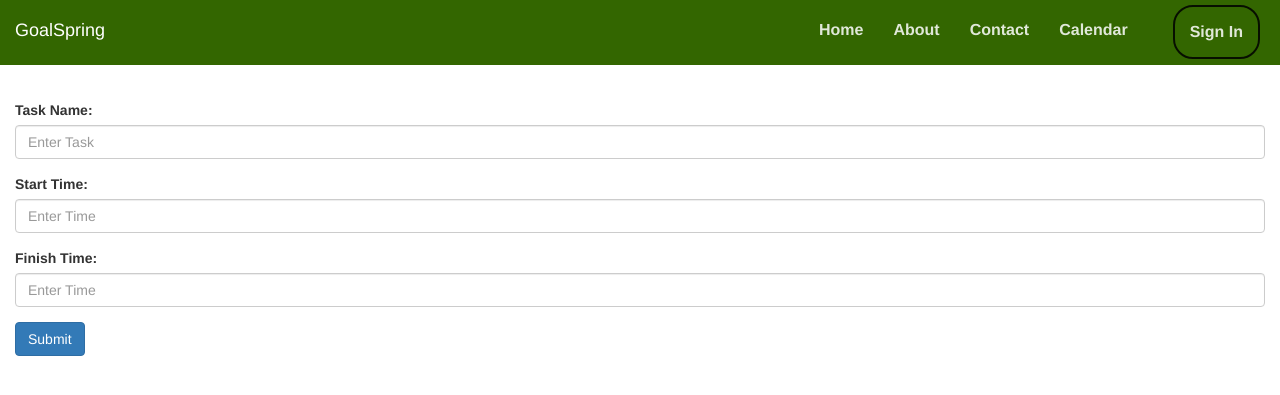
After one commit to JohnDeegs/Goalspring, a Node server app: template drafts/edit.ejs in a window 1280 px wide. The commit adds this page. Shown: the top 395 px of the page. Run offline with Node 20, Linux system fonts and the light colour scheme; the template is opened without the code that fills it, so the values that code supplies are empty; style sheets or scripts are compiled from the project's sources; some libraries are stand-ins or nearby versions.

Commit message:
CRUD almost complete

```diff
--- /dev/null
+++ b/drafts/edit.ejs
@@ -0,0 +1,85 @@
+<!-- views/profile.ejs -->
+<!doctype html>
+<html>
+<head>
+	<meta charset="utf-8">
+	<meta http-equiv="X-UA-Compatible" content="IE=edge">
+	<meta name="viewport" content="width=device-width, initial-scale=1">
+
+	<title>GoalSpring</title>
+	<script src="https://ajax.googleapis.com/ajax/libs/jquery/1.11.1/jquery.min.js"></script>
+	<script src="https://code.jquery.com/jquery-1.12.4.js"></script>
+  <script src="https://code.jquery.com/ui/1.12.1/jquery-ui.js"></script>
+	<script src="https://maxcdn.bootstrapcdn.com/bootstrap/3.2.0/js/bootstrap.min.js"></script>
+	<script src="https://cdnjs.cloudflare.com/ajax/libs/jquery-timepicker/1.10.0/jquery.timepicker.min.js"></script>
+	<script type="text/javascript" src="../profile.js"></script>
+
+	<link rel="stylesheet" href="https://maxcdn.bootstrapcdn.com/bootstrap/3.2.0/css/bootstrap.min.css">
+	<link rel="stylesheet" href="https://maxcdn.bootstrapcdn.com/font-awesome/4.6.3/css/font-awesome.min.css">
+	<link rel="stylesheet" href="https://cdnjs.cloudflare.com/ajax/libs/jquery-timepicker/1.10.0/jquery.timepicker.min.css">
+	<link rel="stylesheet" type="text/css" href="../../edit.min.css" />
+
+	<link rel="stylesheet" href="//code.jquery.com/ui/1.12.1/themes/base/jquery-ui.css">
+  <link rel="stylesheet" href="/resources/demos/style.css">
+
+</head>
+<body>
+
+	<div class="navbar navbar-fixed-top">
+		<div class="container-fluid">
+
+			<div class="navbar-header">
+				<button type="button" class="navbar-toggle" data-toggle="collapse" data-target="#mainNavBar">
+					<i class="fa fa-bars" aria-hidden="true"></i>
+				</button>
+				<a href="#" class="navbar-brand">GoalSpring</a>
+			</div>
+
+			<div class="collapse navbar-collapse">
+				<ul class="nav navbar-nav navbar-right">
+					<li class="active">
+						<a href="/">Home</a>
+					</li>
+					<li>
+						<a href="about.html">About</a>
+					</li>
+					<li>
+						<a href="contact.html">Contact</a>
+					</li>
+					<li>
+						<a href="/profile">Calendar</a>
+					</li>
+					<li>
+						<a href="/login" id="signIn">Sign In</a>
+					</li>
+				</ul>
+			</div>
+
+		</div>
+	</div>
+
+	<div class="container-fluid bg1">
+
+    <form id="editForm">
+      <div class="form-group">
+        <label for="exampleInputEmail1">Task Name:</label>
+        <input type="text" class="form-control" id="text1" aria-describedby="textHelp" placeholder="Enter Task">
+      </div>
+      <div class="form-group">
+        <label for="inputType">Start Time:</label>
+        <input type="text" class="form-control" id="text2" aria-describedby="textHelp" placeholder="Enter Time">
+      </div>
+      <div class="form-group">
+        <label for="inputType">Finish Time:</label>
+        <input type="text" class="form-control" id="text3" aria-describedby="textHelp" placeholder="Enter Time">
+      </div>
+
+      <button type="submit" class="btn btn-primary">Submit</button>
+    </form>
+
+	</div>
+
+</div>
+
+</body>
+</html>
--- a/drafts/oldcalendar2.js
+++ b/drafts/oldcalendar2.js
@@ -66,7 +66,7 @@ form.on('submit', function(e) {
   if(sCheck > fCheck){
     alert("There's no flux capacitor to take you back in time here!");
   }else{
-  $('#taskList').append('<div id="taskBlock" style="background-color: '+colors[randomColor]+';"><p>'+text+'</p><p id="smallertext">'+sTime+' - '+fTime+'</p></div>').show();
+    $('#taskList').append('<div id="taskBlock" style="background-color: '+colors[randomColor]+';"><p>'+text+'</p><p id="smallertext">'+sTime+' - '+fTime+'</p></div>').show();
   }
 
   //$('#taskFormat').append('<div id="whitespace"></div>');
--- a/package.json
+++ b/package.json
@@ -6,7 +6,8 @@
     "npm": "3.10.8"
   },
   "scripts": {
-    "start": "node ./server"
+    "start": "node ./server",
+    "dev": "nodemon server.js"
   },
   "dependencies": {
     "bcrypt-nodejs": "0.0.3",
@@ -19,6 +20,7 @@
     "http": "0.0.0",
     "morgan": "^1.6.0",
     "mysql": "^2.7.0",
+    "nodemon": "^1.11.0",
     "passport": "^0.2.2",
     "passport-local": "^1.0.0"
   }
--- /dev/null
+++ b/views/css/edit.min.css
@@ -0,0 +1 @@
+body{background-color:#fff}.navbar{background-color:#360;padding-top:5px;padding-bottom:5px}.navbar a{color:#fff;border-radius:20px}.navbar ul li a:hover{background-color:rgba(255,255,255,0.1)}#signIn{border:2px solid black;border-radius:20px;margin-right:20px;margin-left:30px}.navbar h2{font-size:40px}h1,h2,h3{font-weight:700}h1,h2{font-size:50px}h3{font-size:40px}p{font-size:22px;font-weight:350}#jumboHead{margin-top:15px}.bg1{height:100%;padding-bottom:20px}.bg1 h1{margin-top:75px}.bg1 h3{margin-top:75px}form{padding-top:100px}
--- /dev/null
+++ b/views/css/edit.scss
@@ -0,0 +1,86 @@
+/* SASS Variables */
+
+$body: #fff;
+$navcolor: #336600;
+$parasize: 18px;
+$bg2backgr: #C0C0C0;
+
+/* PALETTE */
+
+body {
+  background-color: $body;
+}
+
+/* HEADER */
+
+/* NAV BAR */
+
+.navbar{
+    background-color: $navcolor;
+    padding-top: 5px;
+    padding-bottom: 5px;
+}
+
+.navbar a {
+  color: $body;
+  border-radius: 20px;
+}
+
+.navbar ul li a:hover {
+  background-color: rgba(255, 255, 255, 0.1);
+}
+
+#signIn {
+  border: 2px solid black;
+  border-radius: 20px;
+  margin-right: 20px;
+  margin-left: 30px;
+}
+
+.navbar h2{
+  font-size: 40px;
+}
+
+/* CONTENT */
+
+h1, h2, h3{
+  font-weight: 700;
+}
+
+h1, h2{
+  font-size: 50px;
+}
+
+h3{
+  font-size: 40px;
+}
+
+p{
+  font-size: 22px;
+  font-weight: 350;
+}
+
+//bg1 specific
+
+#jumboHead {
+  margin-top: 15px;
+}
+
+.bg1 {
+  height: 100%;
+  padding-bottom: 20px;
+}
+
+.bg1 h1{
+  margin-top: 75px;
+}
+
+.bg1 h3{
+  margin-top: 75px;
+}
+
+// other content
+
+form {
+  padding-top: 100px;
+}
--- a/views/js/profile.js
+++ b/views/js/profile.js
@@ -1,28 +1,160 @@
 $(document).ready(function(){
+
 
   //if the user has no stored data for this date already, then show the modal, if not then go straight to the page
 
-  $.get("http://localhost:8080/tasks/list", function(data, status){
-    //selects the json+what i want
-    var obj = data;
-    $("#taskList").append(obj[0].name);
+  //$.get("http://localhost:8080/api/tasks/list", function(data, status){
+  //  //selects the json+what i want
+//    var obj = JSON.parse(data);
+//    console.log(obj[0].name);
+//    console.log(obj[0].id);
+//    $("#taskList").append(obj[0].name);
+//  });
+
+  //To Edit a task
+
+  $("#addBtn").click(function(){
+    $("#showForm").fadeToggle("slow");
   });
 
+  $("#editBtn").click(function(){
+
+  });
+
+  //------------------------CREATE----------------------------//
+
+  $('#text2').timepicker({ 'scrollDefault': 'now' });
+  $('#text3').timepicker({ 'scrollDefault': 'now' });
+
+  $('#submitTaskBtn').click(function() {
+
+    var sTime = $('#text2').val();
+    var fTime = $('#text3').val();
+
+    //get current date
+    var d = new Date();
+
+    //get current year
+    var year = d.getUTCFullYear();
+
+    //get current month, must add 1 for accurate reading as January is equal to 0
+    var month = d.getUTCMonth() + 1;
+
+    //get current day date
+    var day = d.getDate();
+
+    var testDate = ''+year+'-'+month+'-'+day+'';
+
+    //splits the time string into pieces, so we can select if it's "am" or "pm" later. e.g ["4",":","0","0","p","m"]
+    //selects the last two elements from this array, this will be either ["p", "m"] or ["a", "m"]
+    //joins this split array into a string for verification later "pm" or "am"
+
+    function convertTime(arg){
+      var splitString = arg.split("");
+
+      if(splitString[1] === ":"){
+        splitString.unshift("0");
+      }
+
+      var getAMorPM = splitString.slice(-2).join("");
+
+      var getJqHour = splitString.slice(0, 2).join("");
+
+      var hour = 0;
+
+      if(getAMorPM === "pm"){
+        console.log("Found pm");
+        if(getJqHour == "01"){
+          hour = 13;
+        }else if(getJqHour == "02"){
+          hour = 14;
+        }else if(getJqHour == "03"){
+          hour = 15;
+        }else if(getJqHour == "04"){
+          hour = 16;
+        }else if(getJqHour == "05"){
+          hour = 17;
+        }else if(getJqHour == "06"){
+          hour = 18;
+        }else if(getJqHour == "07"){
+          hour = 19;
+        }else if(getJqHour == "08"){
+          hour = 20;
+        }else if(getJqHour == "09"){
+          hour = 21;
+        }else if(getJqHour == "10"){
+          hour = 22;
+        }else if(getJqHour == "11"){
+          hour = 23;
+        }else if(getJqHour == "12"){
+          hour = 0;
+        }
+      }else{
+        hour = getJqHour;
+      }
+
+      //We've got the hour, so now we get the minutes of the task
+
+      var minutes = splitString.slice(3, 5).join("");
+
+      //The seconds are by default, 00 in all tasks
+
+      var seconds = "00";
+
+      //We put all of these together to insert into our MySQL timestamp
+
+      var mySqlTime = ''+testDate+' '+hour+':'+minutes+':'+seconds+'';
+
+      //return the converted time to mysql format
+
+      return mySqlTime;
+    }
+
+    var optionToString = $('#sel1 option:selected').val();
+
+    $('#text2').val(convertTime(sTime));
+    $('#text3').val(convertTime(fTime));
+    $('#sel').val(optionToString);
+
+    $('#showForm').submit();
+
+  });
+
+  /*var sCheck = sTime.charAt(0);
+  var fCheck = fTime.charAt(0);
+
+  sCheck = parseInt(sCheck);
+  fCheck = parseInt(fCheck);
+
+  if(sCheck > fCheck){
+    alert("There's no flux capacitor to take you back in time here!");
+  }*/
+
+/*  $("#submitTaskBtn").click(function(){
+
+    console.log("We clicked the button");
+
+    var taskData = {};
 
 
-  $("button").click(function(){
+    var formData = JSON.stringify($("#myForm").serializeArray());
 
     $.ajax({
         type: "POST",
-        url: "http://localhost:8080/tasks/create",
-        data: JSON.stringify(data),
+        url: "http://localhost:8080/api/tasks/create",
+        data: formData,
         contentType: "application/json",
         dataType: "json",
-        success: function(data){alert(data);},
+        success: function(data){
+          console.log(data);
+          console.log("Posted the data!");
+        },
         failure: function(errMsg) {
             alert(errMsg);
         }
   });
-});
+
+
+});*/
 
 });
```
Also changed, not shown: app/routes.js (+75 -14 lines), views/edit.ejs (added, +28 -0 lines), views/profile.ejs (+31 -12 lines), drafts/createtask.ejs (renamed from views/createtask.ejs), drafts/school.ejs (renamed from views/school.ejs).
